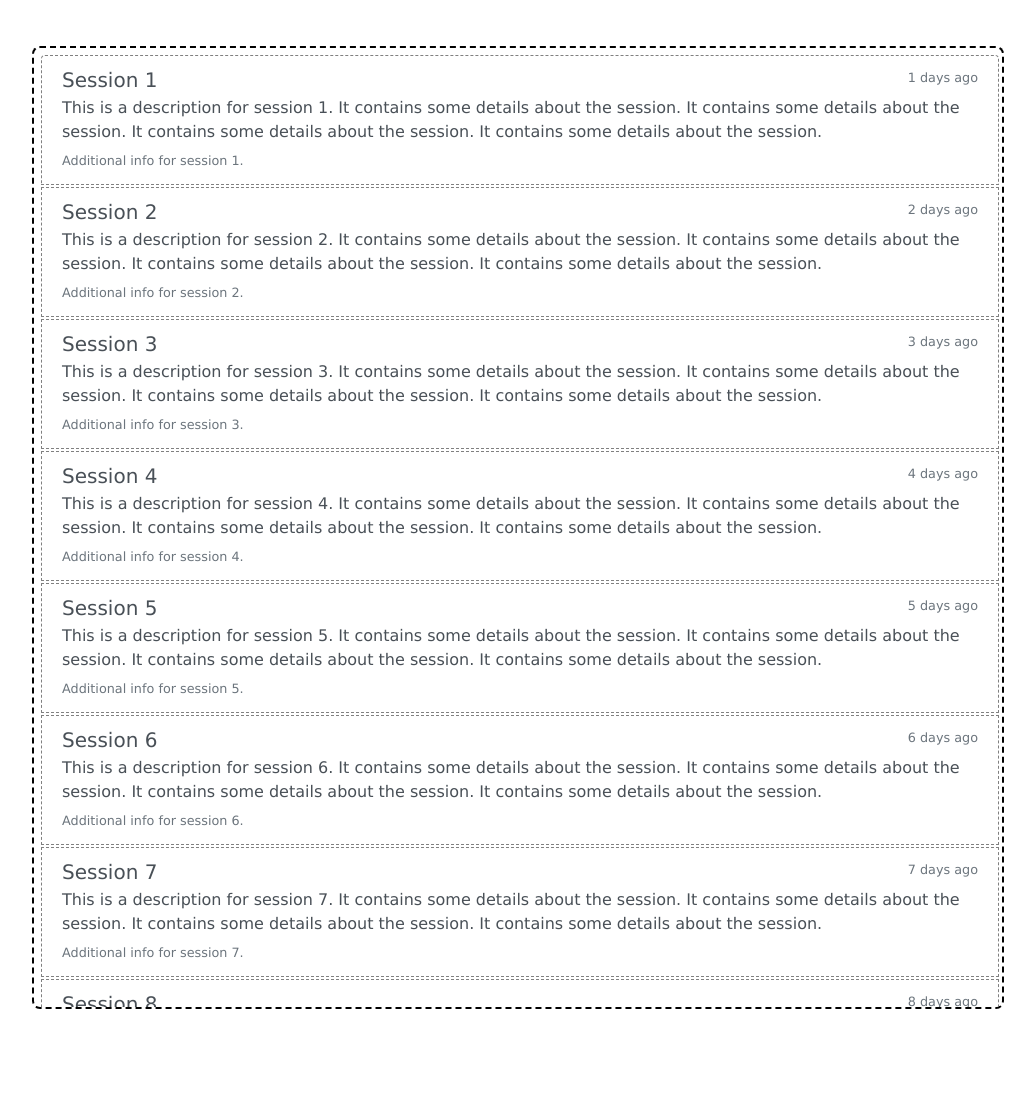
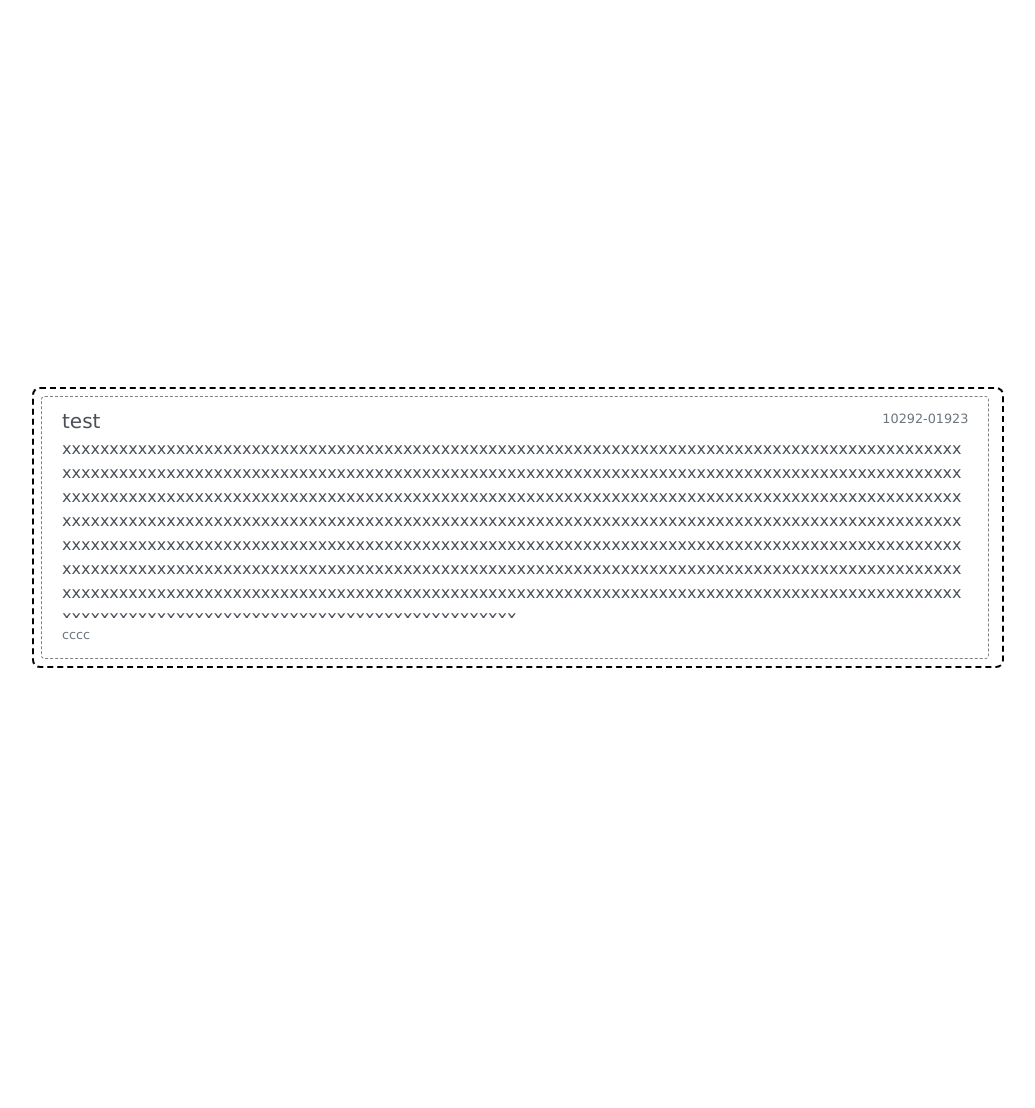
Before and after one commit to 0-1CxH/Ma1n, a Flask app: page /list-sessions in a window 1280 px wide. Shown: the part 74-1182 px from the top of the page, without its empty margins (122-1157 px from the left). Run offline with Flask 3, Linux system fonts and the light colour scheme; the visitor is signed in with stand-in values (Sample User, id 1); tables that the repository leaves empty hold one stand-in row (values such as "Sample post"); some libraries are stand-ins or nearby versions.

Commit message:
version 0.0.1.dev-h

```diff
--- a/main.py
+++ b/main.py
@@ -5,6 +5,7 @@ from flask_login import login_required
 from src.backend.login import auth_blueprint, init_login_manager
 from src.backend.user import User
 from src.backend.route import register_main_routes
+from src.backend.conversation import ConversationManager
 
 app = Flask(__name__, template_folder='src/templates', static_folder='src/static')
 
@@ -13,8 +14,9 @@ app.secret_key = os.getenv('FLASK_SECRET_KEY')
 app.register_blueprint(auth_blueprint, url_url_prefix='/auth')
 init_login_manager(app, 'auth.login', 'db/user_info.db')
 
+conversation_manager = ConversationManager("db/session.db", "store/")
 
-register_main_routes(app)
+register_main_routes(app, conversation_manager)
 
 
 if __name__ == '__main__':
--- /dev/null
+++ b/src/backend/conversation.py
@@ -0,0 +1,80 @@
+from dataclasses import dataclass
+from .sqlite_utils import sqlite_connect_and_execute
+
+
+@dataclass
+class ConversationAbstract:
+    title: str
+    dtime: str
+    abst: str
+    note: str
+
+@dataclass
+class SessionInfo:
+    conv_abst: ConversationAbstract
+    session_id: str
+
+class ConversationManager:
+    conversation_manager_instance = None
+
+    create_table_sql = '''
+        CREATE TABLE IF NOT EXISTS session_info (
+            session_id TEXT PRIMARY KEY,
+            owner_username TEXT NOT NULL,
+            file_path TEXT NOT NULL
+        )
+    '''
+
+    query_session_sql =  '''
+        SELECT session_id, file_path
+        FROM session_info
+        WHERE owner_username = ?
+    '''
+
+    insert_session_sql = '''
+        INSERT INTO session_info (session_id, owner_username, file_path) VALUES (?, ?, ?)
+    '''
+
+    def __init__(self, session_db_path: str, conversation_store_root: str) -> None:
+        if ConversationManager.conversation_manager_instance is not None:
+            return
+        self.session_db_path = session_db_path
+        self.conversation_store_root = conversation_store_root
+        sqlite_connect_and_execute(self.session_db_path, self.create_table_sql)
+        ConversationManager.user_manager_instance = self
+
+    def read_conversation_file(self, conv_file_path):
+        import random
+        return ConversationAbstract(**{
+            "title": "test",
+            "abst": "x" * random.randint(50, 1600),
+            "dtime": "10292-01923",
+            "note": "cccc",
+        })
+
+    def add_conversation_info(self, session_id, owner_username, file_path):
+        sqlite_connect_and_execute(
+            self.session_db_path,
+            self.insert_session_sql,
+            args=(session_id, owner_username, file_path)
+        )
+
+    def get_conversations_by_username(self, username):
+        rows = sqlite_connect_and_execute(
+            self.session_db_path,
+            self.query_session_sql,
+            args=(username,),
+            fetch="all"
+        )
+        if rows:
+            all_session_info = []
+            for row in rows:
+                session_id, file_path = row
+                conv_abst = self.read_conversation_file(file_path)
+                all_session_info.append(
+                    SessionInfo(conv_abst, session_id)
+                )
+            return all_session_info
+
+        else:
+            return []
--- a/src/backend/login.py
+++ b/src/backend/login.py
@@ -16,12 +16,11 @@ def login():
             user = UserManager.user_manager_instance.load_user(username)
             login_user(user)
             next_page = request.form.get('next')
-            print(f"{next_page}=")
             if not next_page:
-                next_page = url_for('home')
+                next_page = url_for('get_sessions')
             return redirect(next_page)
         else:
-            return render_template('login.html', error="Invalid username or password")
+            return render_template('login.html', failed=True)
     else:
         return render_template('login.html')
 
@@ -34,7 +33,6 @@ def init_login_manager(app, login_view, user_db_path):
     login_manager = LoginManager()
     login_manager.init_app(app)
     login_manager.login_view = login_view
-    global global_user_manager
     UserManager(user_db_path)
     login_manager.user_loader(UserManager.user_manager_instance.load_user)
     return login_manager
--- a/src/backend/route.py
+++ b/src/backend/route.py
@@ -1,12 +1,16 @@
 import uuid
-from flask import render_template, request
+import os
+from flask import render_template, request, url_for
 from flask_login import login_required, current_user
 
-def register_main_routes(app):
+
+def register_main_routes(app, conversation_manager):
 
     @app.route('/')
+    @login_required
     def home():
-        return render_template('index.html')
+        username = current_user.username
+        return render_template('index.html', username=username)
 
 
     @app.route('/get-process-funcs')
@@ -21,16 +25,22 @@ def register_main_routes(app):
     @app.route('/list-sessions')
     @login_required
     def get_sessions():
-        username = current_user.get_id()
-
-        return render_template('history.html', username=username)
+        username = current_user.username
+        all_session_info = conversation_manager.get_conversations_by_username(username)
+        return render_template('history.html', username=username, all_session_info=all_session_info)
 
     @app.route('/submit-session', methods=['POST'])
+    @login_required
     def submit_all_and_get_session_id():
-        session_id = str(uuid.uuid4())
-        return {"sessionId": session_id}
+        random_session_id = str(uuid.uuid4())
+        username = current_user.username
+        filepath = os.path.join(conversation_manager.conversation_store_root, username, random_session_id)
+        conversation_manager.add_conversation_info(session_id=random_session_id, owner_username=username, file_path=filepath)
+        return {"sessionId": random_session_id}
 
     @app.route('/fetch-session')
+    @login_required
     def fetch_session_by_id():
         session_id = request.args.get('id')
-        return render_template('session.html')
+        username = current_user.username
+        return render_template('conversation.html', username=username, )
--- a/src/static/css/containers.css
+++ b/src/static/css/containers.css
@@ -105,3 +105,13 @@
   padding-left: 10px;
   padding-right: 15px;
 }
+
+.session-list-item {
+  word-wrap: break-word;
+  word-break: break-all;
+  border: 1px dashed grey;
+  margin: 2px;
+  overflow-y: auto;
+  max-height: 30%;
+  width: 99%;
+}
--- a/src/templates/history.html
+++ b/src/templates/history.html
@@ -4,8 +4,14 @@
 {{ username }} @Ma1n Sessions
 {% endblock %}
 
+{% block initUrls %}
+<script>
+    const fetch_session_url = "{{ url_for('fetch_session_by_id') }}"
+</script>
+{% endblock %}
+
 {% block navBarExtension %}
-<a class="navbar-brand" href="{{ url_for('get_sessions') }}">
+<a class="navbar-brand" href="{{ url_for('home') }}">
     <img src="{{ url_for('static', filename='images/at.png') }}" width="24px" height="24px" alt="History Sessions">
 </a>
 
@@ -19,29 +25,18 @@
 
 {% block pageMainContent %}
 <div class="session-list-container align-items-center justify-items-center">
-    <!-- <div class="list-group"> -->
-        {% for i in range(1, 100) %}
-        <a href="#"
-            class="list-group-item list-group-item-action flex-column align-items-start primary-font"
-            style="border: 1px dashed grey; margin: 2px;"
-        >
+    {% for sess_info in all_session_info %}
+    <a href="{{ url_for('fetch_session_by_id') }}?id={{ sess_info.session_id }}"
+            class="list-group-item list-group-item-action flex-column align-items-start primary-font session-list-item">
           <div class="d-flex w-100 justify-content-between">
-            <h5 class="mb-1">Session {{ i }}</h5>
-            <small class="text-muted">{{ i }} days ago</small>
+            <h5 class="mb-1">{{ sess_info.conv_abst.title | safe }}</h5>
+            <small class="text-muted">{{ sess_info.conv_abst.dtime }}</small>
           </div>
-          <p class="mb-1">This is a description for session {{ i }}. It contains some details about the session. It contains some details about the session. It contains some details about the session. It contains some details about the session.</p>
-          <small class="text-muted">Additional info for session {{ i }}.</small>
+          <p class="mb-1" style="max-height: 15vh; overflow-y: scroll;">{{sess_info.conv_abst.abst | safe}}</p>
+          <small class="text-muted">{{ sess_info.conv_abst.note | safe }}</small>
         </a>
-        {% endfor %}
-        <a href="#" class="list-group-item list-group-item-action flex-column align-items-start primary-font">
-          <div class="d-flex w-100 justify-content-between">
-            <h5 class="mb-1">List group item heading</h5>
-            <small class="text-muted">3 days ago</small>
-          </div>
-          <p class="mb-1">Donec id elit non mi porta gravida at eget metus. Maecenas sed diam eget risus varius blandit.</p>
-          <small class="text-muted">Donec id elit non mi porta.</small>
-        </a>
-      <!-- </div> -->
+    {% endfor %}
+
 </div>
 
 
--- a/src/templates/index.html
+++ b/src/templates/index.html
@@ -74,6 +74,12 @@
 <a class="navbar-brand" href="{{ url_for('get_sessions') }}">
     <img src="{{ url_for('static', filename='images/historySessions.png') }}" width="24px" height="24px" alt="History Sessions">
 </a>
+<a class="navbar-brand navbar-text-container" href="{{ url_for('auth.logout') }}">
+    <div class="navbar-text primary-font">
+      {{ username }}
+    </div>
+    <img src="{{ url_for('static', filename='images/decline.png') }}" width="24px" height="24px" alt="Logout">
+  </a>
 {% endblock %}
 
 
--- a/src/templates/session.html
+++ /dev/null
@@ -1 +0,0 @@
-{% extends "base.html" %}
```
Also changed, not shown: src/templates/conversation.html (added, +17 -0 lines), src/templates/login.html (+6 -2 lines), 1 other file.
